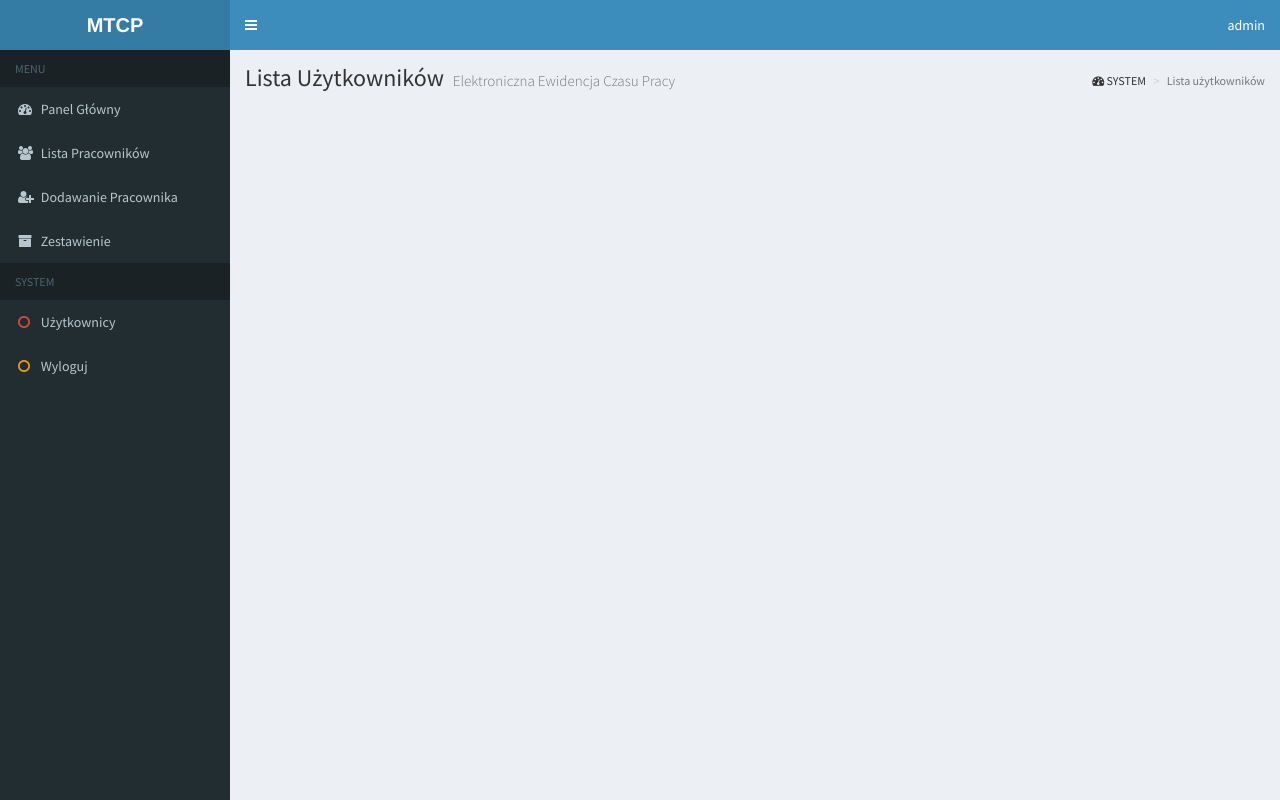
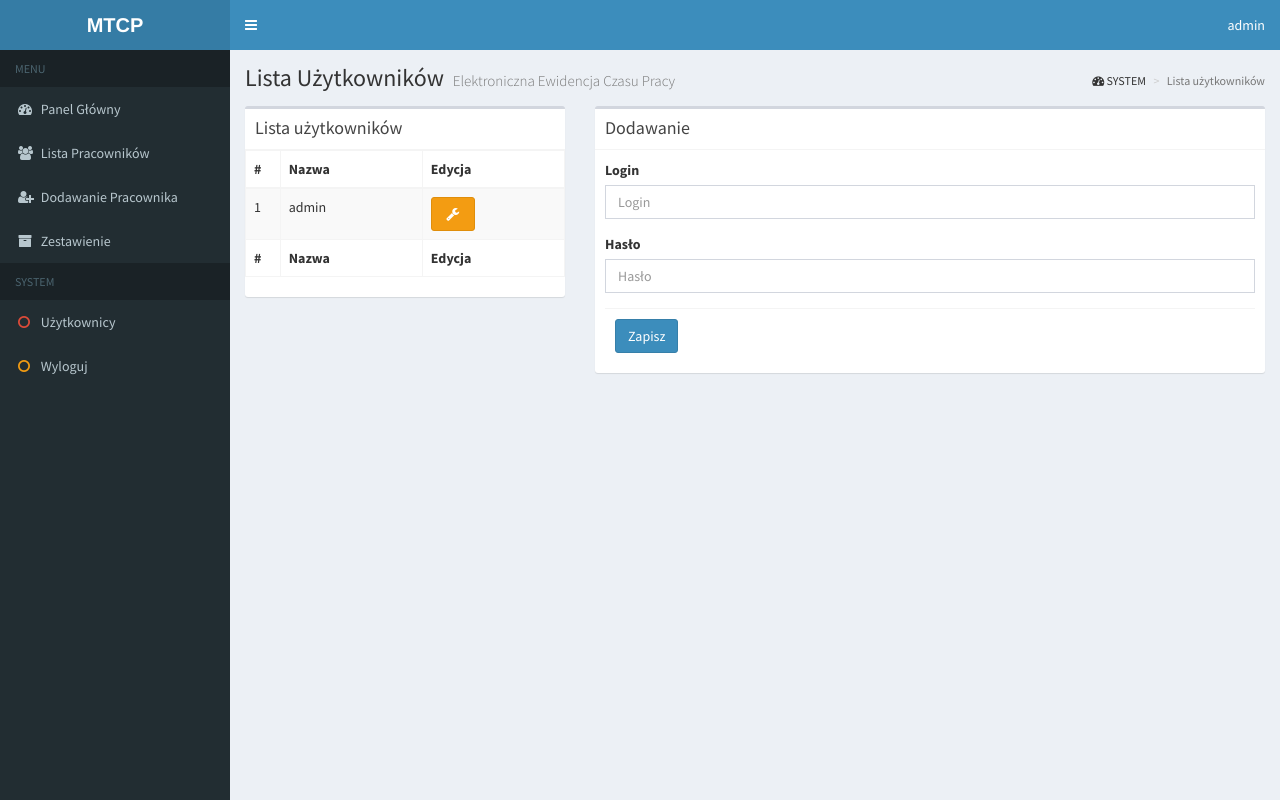
Before and after one commit to paveleu/RfIdTime, a PHP site: page /index.php?s=user in a window 1280 px wide. Run offline with PHP 8.4, Linux system fonts and the light colour scheme; a user stored in the database is signed in; data comes from the database, SQL or seed files in the repository.

Commit message:
poprawki

```diff
--- a/ajax/displayLogs.php
+++ b/ajax/displayLogs.php
@@ -1,5 +1,5 @@
 <?php
-require_once $_SERVER['DOCUMENT_ROOT'] . '/lib/Formclass.php';
+require_once '../lib/Formclass.php';
 
 $form = new Form();
 if ($_POST['action'] == 'all') {
--- a/site/user.php
+++ b/site/user.php
@@ -1,21 +1,173 @@
+<?php
+ if(isset($_GET['edit'])) $id = htmlspecialchars($_GET['edit']);
+
+if(isset($_POST['login'])&&isset($_POST['pass']))
+{
+
+$login = htmlspecialchars($_POST['login']);
+$pass = md5(htmlspecialchars($_POST['pass']));
+$sql = "INSERT INTO user (nameuser, passuser) VALUES ('$login','$pass') ";
+$adcon = new DB;
+$adcon ->insert($sql);
+
+}
+
+if(isset($_POST['loginedit'])){
+  $login=htmlspecialchars($_POST['loginedit']);
+  $sql = 'UPDATE `user` SET `nameuser`="'.$login.'" ';
+  if($_POST['passedit']!==""){
+    $sql = $sql.'`passuser` = "'.md5(htmlspecialchars($_POST["passedit"])).'" ';
+  }
+
+  $sql = $sql. 'WHERE `iduser` = '.$id;
+
+    $con = new DB;
+    $con-> insert($sql);
+
+}
+
+$workers = new DB;
+$row = $workers->select('SELECT nameuser, iduser FROM user');
+
+?>
+
 <div class="content-wrapper">
   <!-- Content Header (Page header) -->
   <section class="content-header">
     <h1>
         Lista Użytkowników
+
       <small>Elektroniczna Ewidencja Czasu Pracy</small>
     </h1>
     <ol class="breadcrumb">
-        <li><i class="fa fa-dashboard"></i> SYSTEM</li>
+      <li>
+        <i class="fa fa-dashboard"></i> SYSTEM
+      </li>
       <li class="active">Lista użytkowników</li>
     </ol>
   </section>
-
   <!-- Main content -->
   <section class="content">
     <div class="row">
+      <?php
+if(isset($_GET['edit'])){
+$id = htmlspecialchars($_GET['edit']);
+
+
+      ?>
+                  <div class="col-md-12">
+              <div class="box">
+                <div class="box-header with-border">
+              <h3 class="box-title">Edytuj</h3>
+            </div>
+            <!-- /.box-header -->
+            <!-- form start -->
+            <form role="form" action="#" method="post" >
+              <div class="box-body">
+                <div class="form-group">
+                  <label for="exampleInputEmail1">Login</label>
+
+                  <input type="text" class="form-control" id="exampleInputEmail1" placeholder="Login" name="loginedit" value="<?= $row[$id]['username'] ?>">
+                </div>
+                <div class="form-group">
+                  <label for="exampleInputEmail1">Hasło <small style="font-weight: normal;">Pozostaw puste by nie zmieniać</small></label>
+                  <input type="text" class="form-control" id="exampleInputEmail1" placeholder="Hasło" name="passedit">
+                </div>
+              <!-- /.box-body -->
+
+              <div class="box-footer">
+                <button type="submit" class="btn btn-primary">Zapisz</button>
+              </div>
+            </form>
+              </div>
+            </div>
+        <?php
+}
+        ?>
+      <div class="col-md-4">
+        <div class="box">
+          <div class="box-header with-border">
+            <h3 class="box-title">Lista użytkowników</h3>
+          </div>
+            <div id="example1_wrapper" class="dataTables_wrapper form-inline dt-bootstrap">
+              <div class="row">
+                <div class="col-sm-12">
+                  <table id="example1" class="table table-bordered table-striped dataTable" role="grid" aria-describedby="example1_info">
+                    <thead>
+                      <tr role="row">
+                        <th style="width: 10px;">#</th>
+                        <th style="width: 100px;">Nazwa</th>
+                        <th style="width: 100px;">Edycja</th>
+                      </tr>
+                      </thead>
+                      <tbody id="myTable">
+                        <?php
+
+
+                          echo('<div id="workers">');
+                          $a=0;
+                          foreach($row as $line)
+                            {
+                            $a++;
+                        ?>
+                              <tr role="row" class="odd">
+                               <td><?= $a ?></td>
+                            <td><?= $line['nameuser'] ?></td>
+                            <td>
+                                <div class="btn-group">
+
+                                    <a href="?s=user&edit=<?= $line['iduser']-1 ?>">
+                                      <button type="button" class="btn btn-warning"><i class="fa fa-fw fa-wrench"></i></button>
+                                    </a>
 
                                 </div>
+                          </td>
+                          </tr>
+                          <?php
+                              }
+                            ?>
+                        </tbody>
+                        <tfoot>
+                          <tr>
+                            <th rowspan="1" colspan="1">#</th>
+                            <th rowspan="1" colspan="1">Nazwa</th>
+                            <th rowspan="1" colspan="1">Edycja</th>
 
+                          </tr>
+                        </tfoot>
+                      </table>
+                    </div>
+                  </div>
+                </div>
+              </div>
+            </div>
+            <div class="col-md-8">
+              <div class="box">
+                <div class="box-header with-border">
+              <h3 class="box-title">Dodawanie</h3>
+            </div>
+            <!-- /.box-header -->
+            <!-- form start -->
+            <form role="form" action="#" method="post" >
+              <div class="box-body">
+                <div class="form-group">
+                  <label for="exampleInputEmail1">Login</label>
+
+                  <input type="text" class="form-control" id="exampleInputEmail1" placeholder="Login" name="login">
+                </div>
+                <div class="form-group">
+                  <label for="exampleInputEmail1">Hasło</label>
+                  <input type="text" class="form-control" id="exampleInputEmail1" placeholder="Hasło" name="pass">
+                </div>
+              <!-- /.box-body -->
+
+              <div class="box-footer">
+                <button type="submit" class="btn btn-primary">Zapisz</button>
+              </div>
+            </form>
+              </div>
+            </div>
+          </div>
+        </div>
       </section>
     </div>
--- a/site/workeredit.php
+++ b/site/workeredit.php
@@ -10,7 +10,7 @@ if(isset($_POST['del']))
   if($con_corect->corect($logg, $pass))
   {
     $del_con = new DB;
-    $del_con -> insert('DELETE FROM `pracownicy` WHERE `pracownicy`.`idprac` = '.$id);
+    $del_con -> insert('UPDATE `pracownicy` SET `nazwisko`="Usunięto",`imie`="Usunięto",`rf_id`="",`tel`="" WHERE `pracownicy`.`idprac` = '.$id);
   }
 
 }
```
Lines whose indentation alone changed are shown as unchanged.
